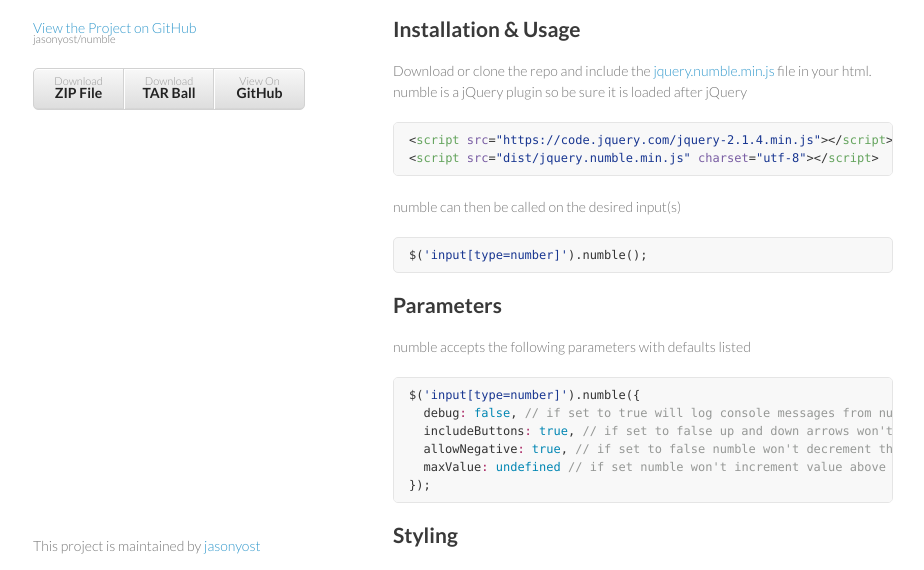
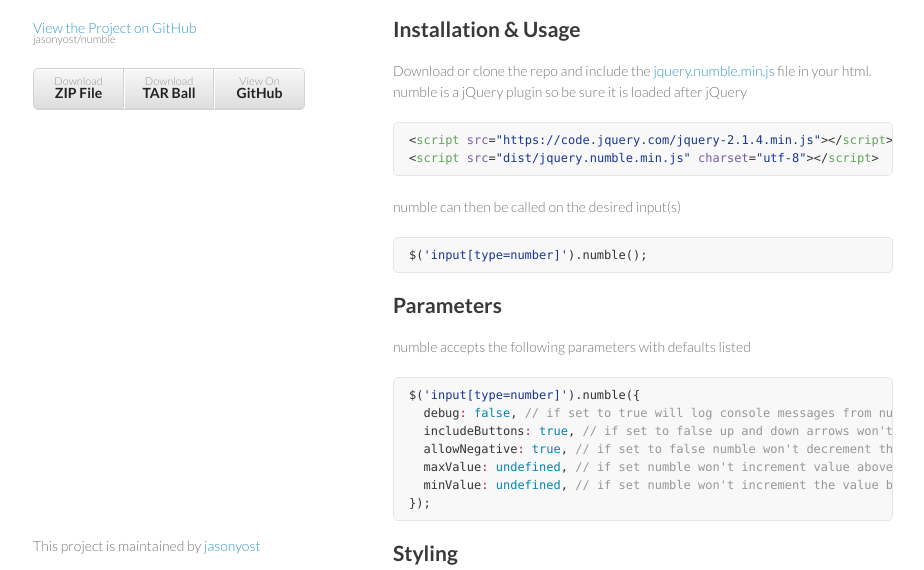
Before and after one commit to jasonyost/numble, a plain HTML site: page index.html in a window 1280 px wide. Shown: the part 133-703 px from the top of the page, without its empty margins (177-1101 px from the left). Drawn offline with Linux system fonts and the light colour scheme.

Commit message:
Create gh-pages branch via GitHub

```diff
--- a/index.html
+++ b/index.html
@@ -54,7 +54,8 @@
   debug<span class="pl-k">:</span> <span class="pl-c1">false</span>, <span class="pl-c">// if set to true will log console messages from numble</span>
   includeButtons<span class="pl-k">:</span> <span class="pl-c1">true</span>, <span class="pl-c">// if set to false up and down arrows won't be added to the control</span>
   allowNegative<span class="pl-k">:</span> <span class="pl-c1">true</span>, <span class="pl-c">// if set to false numble won't decrement the value below zero</span>
-  maxValue<span class="pl-k">:</span> <span class="pl-c1">undefined</span> <span class="pl-c">// if set numble won't increment value above setting</span>
+  maxValue<span class="pl-k">:</span> <span class="pl-c1">undefined</span>, <span class="pl-c">// if set numble won't increment value above setting</span>
+  minValue<span class="pl-k">:</span> <span class="pl-c1">undefined</span>, <span class="pl-c">// if set numble won't increment the value below setting, a minValue of 0 will have no effect unless allowNegative is set to false</span>
 });</pre></div>
 
 <h2>
```
Also changed, not shown: params.json (+1 -1 lines).
